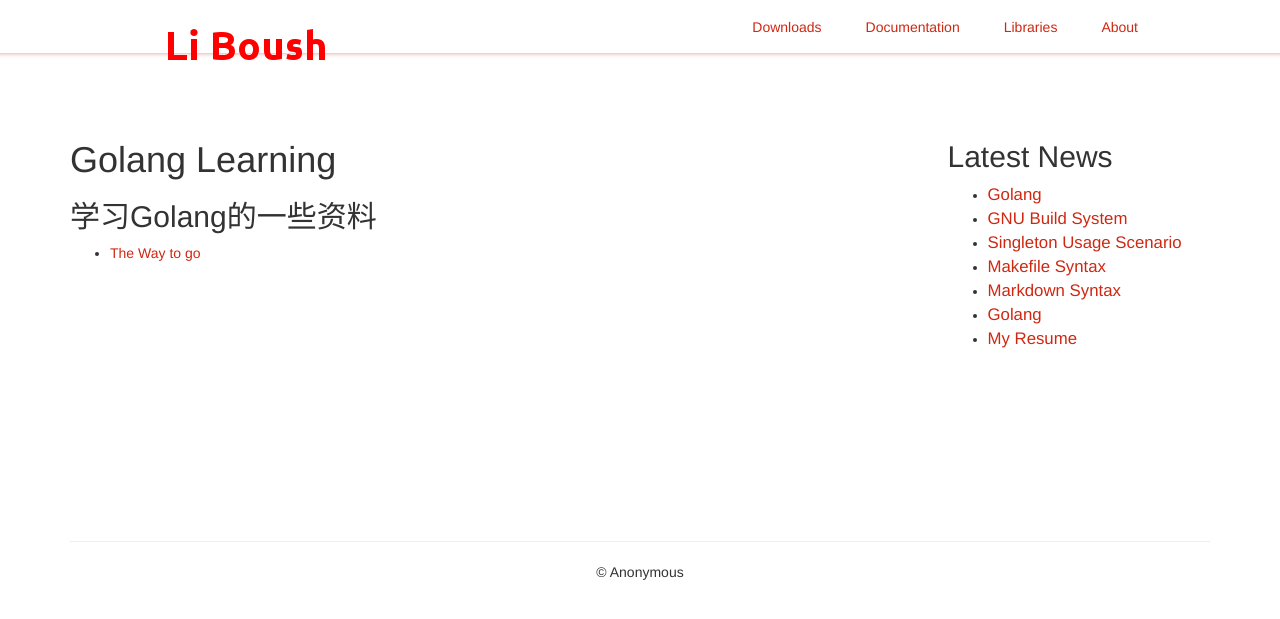
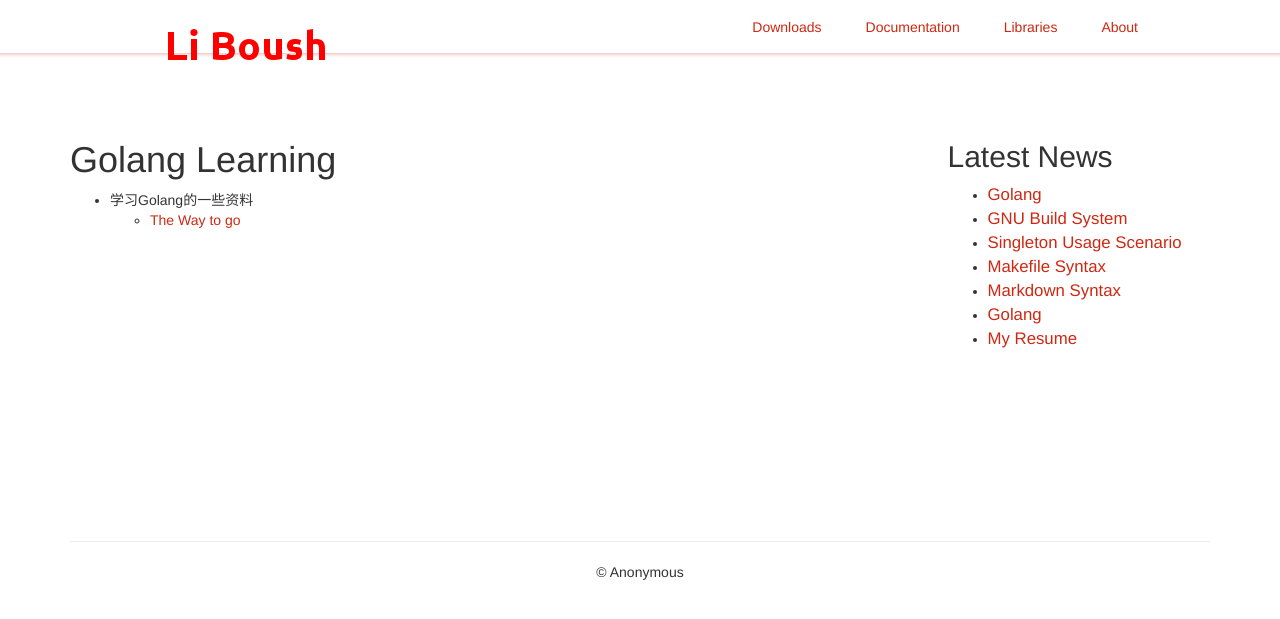
Before and after one commit to liboshi/liboshi.github.com, a Jekyll site: the page built from _posts/2016-11-27-golang.md, in a window 1280 px wide. Shown: the top 619 px of the page. Built offline with Jekyll 4.4.1, drawn with Linux system fonts in a browser that asks for light colours; nearby versions of some CDN libraries; comment, search, counter and statistics services are not loaded.

Commit message:
o Update.

```diff
--- a/_posts/2016-11-27-golang.md
+++ b/_posts/2016-11-27-golang.md
@@ -6,6 +6,5 @@ title: Golang
 Golang Learning
 ===============
 
-## 学习Golang的一些资料
-
-* [The Way to go](https://github.com/Unknwon/the-way-to-go_ZH_CN/)
+*   学习Golang的一些资料
+    * [The Way to go](https://github.com/Unknwon/the-way-to-go_ZH_CN/)
```
